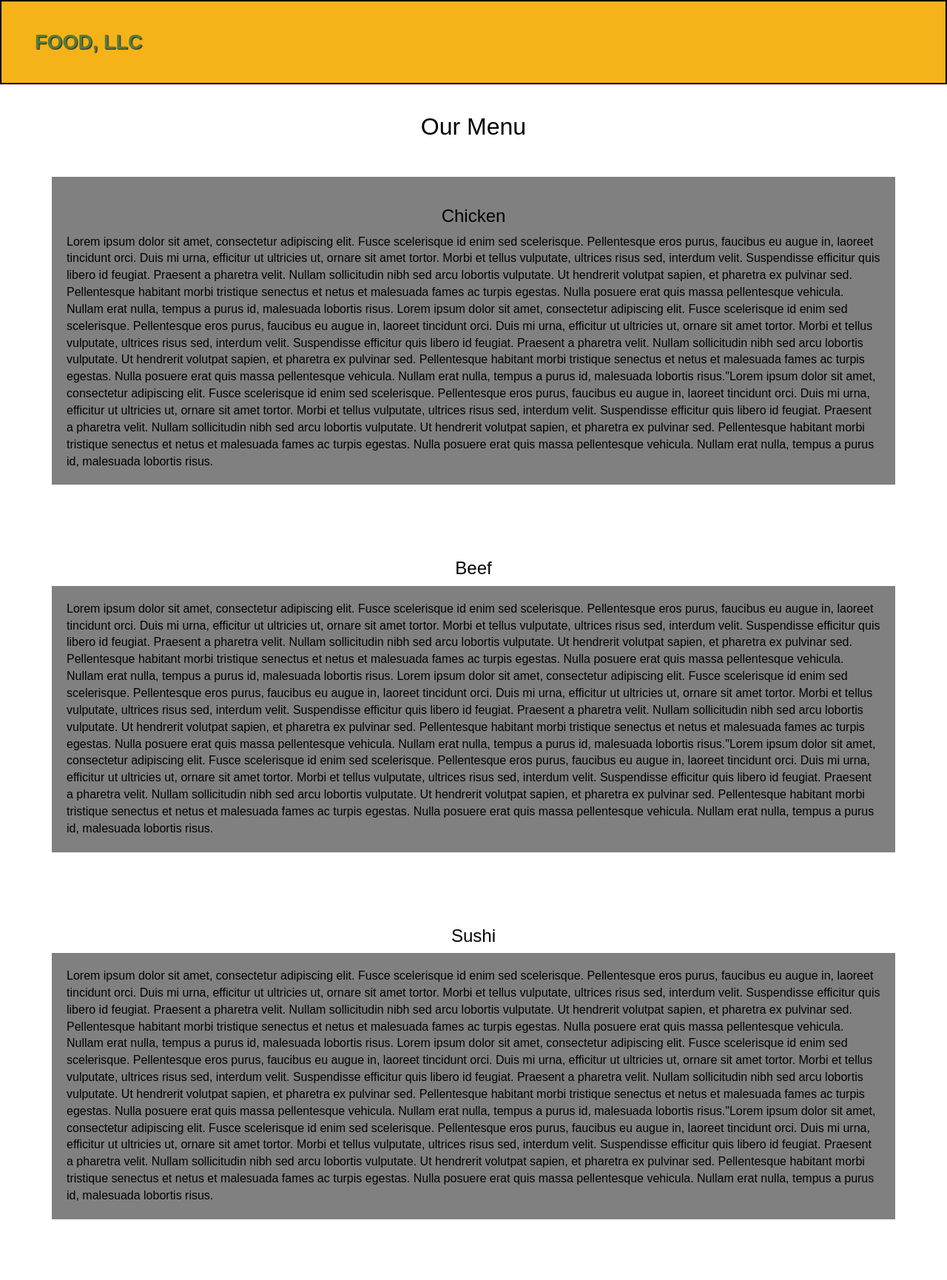
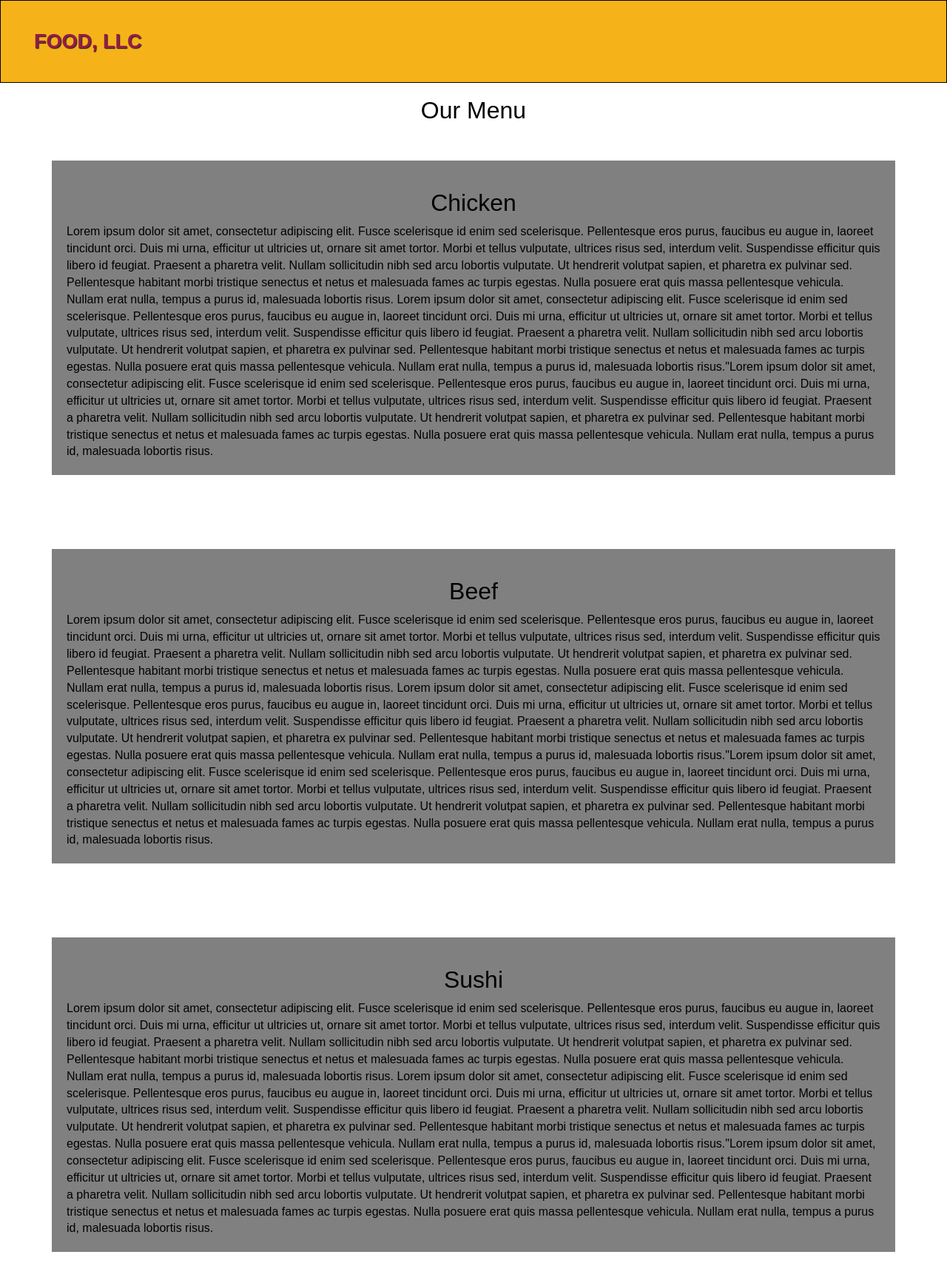
Before and after one commit to johannaly/coursera-html-css-javascript, a plain HTML site: page module3-solution/index.html in a window 1280 px wide. Shown: the whole page at 74% size. Drawn offline with Linux system fonts and the light colour scheme.

Commit message:
adjusting the navbar

```diff
--- a/module3-solution/css/style.css
+++ b/module3-solution/css/style.css
@@ -8,7 +8,7 @@ body {
 #header-nav {
     background-color: #f6b319;
     border-radius: 0;
-    border: 2px solid black;
+    border: 1px solid black;
     padding: 30px;
 }
 
@@ -20,37 +20,30 @@ body {
     margin-top: 0;
     margin-bottom: 0;
     line-height: 0.75;
-    color: #557c3e;
+    color: #951C49;
 }
-
 
 .navbar-brand a:hover, .navbar-brand a:focus {
     text-decoration: none;
 }
 
-.navbar-brand p {
-    color: #000;
-    text-transform: uppercase;
-    font-size: .7em;
-    margin-top: 15px;
+.navbar {
+    margin-bottom: 0px;
 }
 
-.navbar-brand p span {
-    vertical-align: middle;
+.navbar-nav {
+    margin-top: 0px;
 }
 
 #nav-list a {
     color: #951C49;
-    text-align: center;
+    border-bottom: 1px solid black;
 }
 
 #nav-list a:hover {
     background: #E7E7E7;
 }
 
-#nav-list a span {
-    font-size: 1.8em;
-  }
 
 .navbar-header button.navbar-toggle {
     clear: both;
@@ -70,8 +63,8 @@ h2 {
     font-size: 2em;
 }
 
-.h3 {
-    font-size: 2.0em;
+h3 {
+    font-size: 2em;
 }
 
 #menu-title {
@@ -83,6 +76,10 @@ h2 {
     background-color: grey;
     padding: 20px;
 }
+/*
+#main-content {
+    width: 100%;
+}*/
 
 @media (min-width: 992px) {
     #collapsable-nav {
--- a/module3-solution/index.html
+++ b/module3-solution/index.html
@@ -34,30 +34,24 @@
                     <span class="icon-bar"></span>
                 </button>
             </div>
-        <div id="collapsable-nav" class="collapse navbar collapse">
+        </nav>
+        <div id="collapsable-nav" class="collapse navbar-collapse">
             <ul id="nav-list" class="nav navbar-nav navbar-right">
                 <li>
-                    <a href="#chicken-title">
-                      <span></span><br class="hidden-xs">Chicken
-                    </a>
+                    <a href="#chicken-title" class="text-center">Chicken</a>
                 </li>
                 <li>
-                    <a href="#beef-title">
-                      <span></span><br class="hidden-xs">Beef
-                    </a>
+                    <a href="#beef-title" class="text-center">Beef</a>
                 </li>
                 <li>
-                    <a href="#sushi-title">
-                      <span></span><br class="hidden-xs">Sushi
-                    </a>
+                    <a href="#sushi-title" class="text-center">Sushi</a>
                 </li>
             </ul>
         </div>
-        </nav>
     </header>
     <div id="main-content" class="container">
             <h2 id="menu-title" class="text-center">Our Menu</h2>
-            <div class="content"><h3 id="chicken-title" class="text-center">Chicken</h3>Lorem ipsum dolor sit amet,
+            <div class="content col-xs-12 col-lg-12 col-md-12"><h3 id="chicken-title" class="text-center">Chicken</h3>Lorem ipsum dolor sit amet,
                 consectetur adipiscing elit.
                 Fusce scelerisque id enim sed scelerisque. Pellentesque eros purus,
                 faucibus eu augue in, laoreet tincidunt orci. Duis mi urna, efficitur ut ultricies ut,
@@ -84,8 +78,9 @@
                 Nulla posuere erat quis massa pellentesque vehicula. Nullam erat nulla, tempus a purus id,
                 malesuada lobortis risus.
             </div>
-            <h3 id="beef-title" class="text-center">Beef</h3>
-            <div class="content">Lorem ipsum dolor sit amet, consectetur adipiscing elit.
+
+            <div class="content col-xs-12"><h3 id="beef-title" class="text-center">Beef</h3>
+                Lorem ipsum dolor sit amet, consectetur adipiscing elit.
                 Fusce scelerisque id enim sed scelerisque. Pellentesque eros purus,
                 faucibus eu augue in, laoreet tincidunt orci. Duis mi urna, efficitur ut ultricies ut,
                 ornare sit amet tortor. Morbi et tellus vulputate, ultrices risus sed, interdum velit.
@@ -111,8 +106,10 @@
                 Nulla posuere erat quis massa pellentesque vehicula. Nullam erat nulla, tempus a purus id,
                 malesuada lobortis risus.
             </div>
-            <h3 id="sushi-title" class="text-center">Sushi</h3>
-            <div class="content">Lorem ipsum dolor sit amet, consectetur adipiscing elit.
+
+            <div class="content col-xs-12
+            "><h3 id="sushi-title" class="text-center">Sushi</h3>
+                Lorem ipsum dolor sit amet, consectetur adipiscing elit.
                 Fusce scelerisque id enim sed scelerisque. Pellentesque eros purus,
                 faucibus eu augue in, laoreet tincidunt orci. Duis mi urna, efficitur ut ultricies ut,
                 ornare sit amet tortor. Morbi et tellus vulputate, ultrices risus sed, interdum velit.
```
Lines whose indentation alone changed are shown as unchanged.
